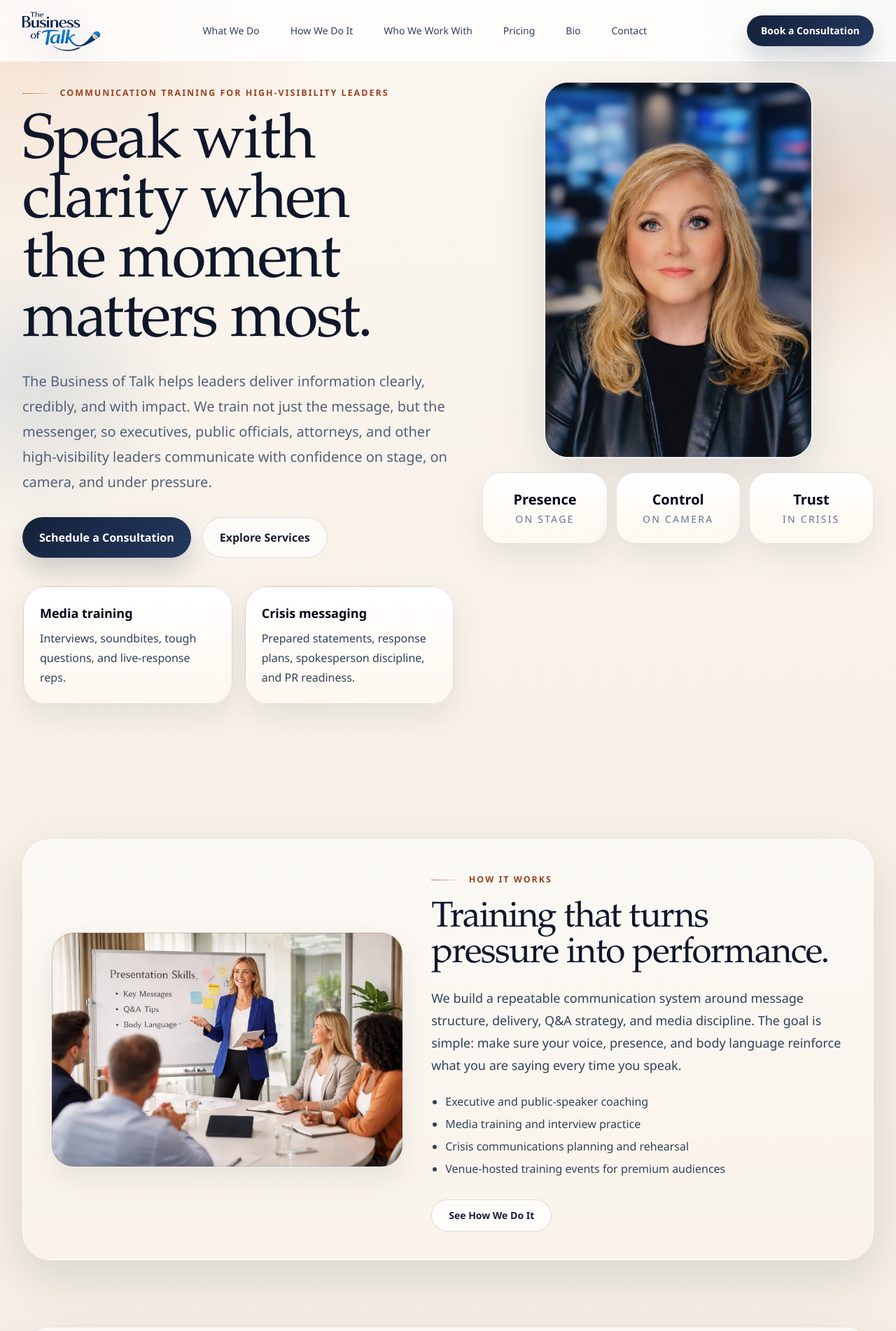
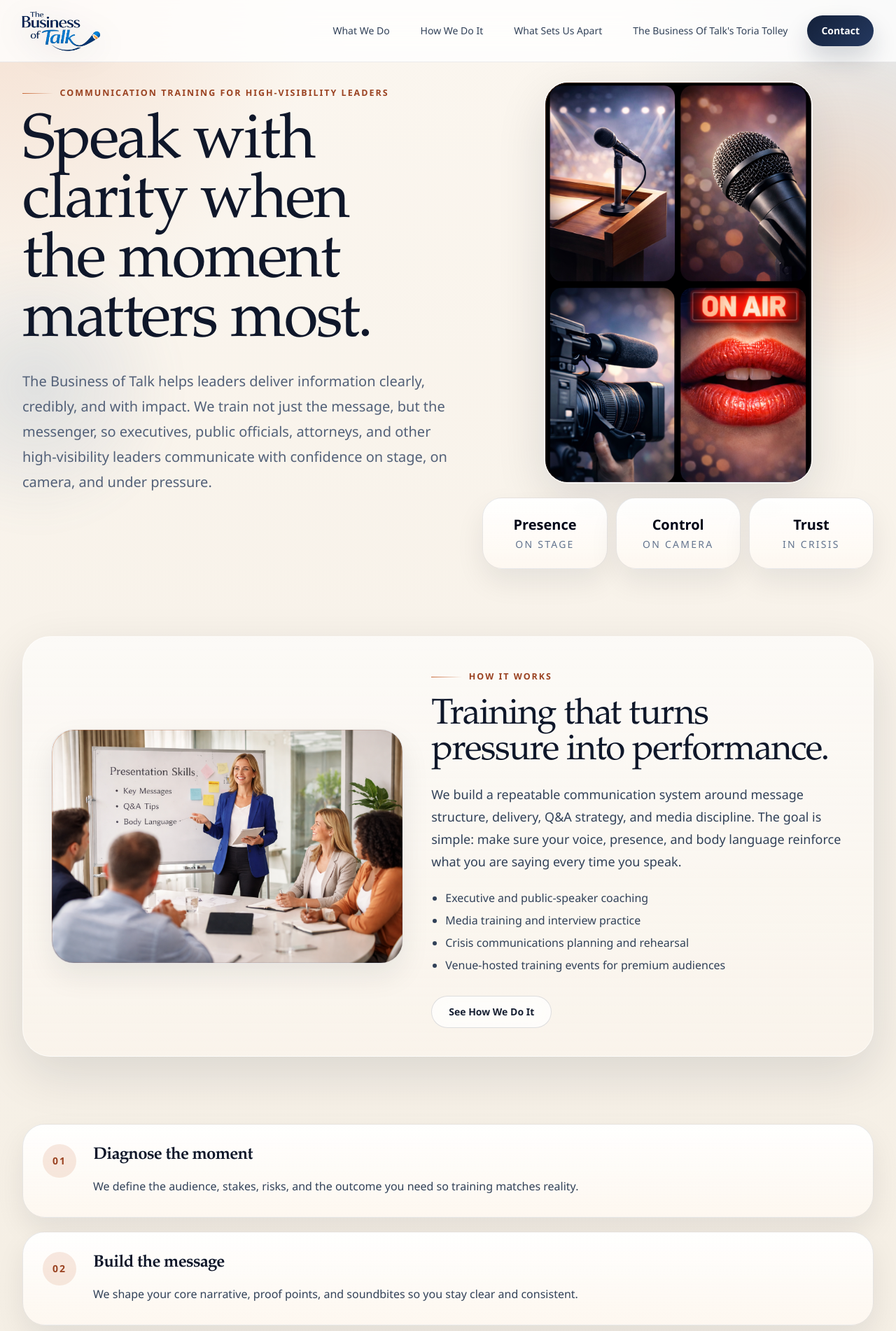
Before and after one commit to RAD786/the-business-of-talk, a Next.js app: page / in a window 1280 px wide. Shown: the top 1902 px of the page at 70% size. Built offline with nearby package versions, Linux system fonts and the light colour scheme.

Commit message:
Toria's changes

```diff
--- a/app/bio/page.tsx
+++ b/app/bio/page.tsx
@@ -93,14 +93,14 @@ export default function BioPage() {
             </div>
 
             <div className="space-y-5">
-              <div className="glass-panel rounded-[2.25rem] p-4">
-                <div className="ring-accent surface-card relative aspect-[4/3] w-full overflow-hidden rounded-[2rem]">
+              <div className="glass-panel mx-auto w-full max-w-[22rem] rounded-[2.25rem] p-3">
+                <div className="ring-accent surface-card relative aspect-[983/1382] w-full overflow-hidden rounded-[2rem]">
                   <Image
-                    src="/images/toria-july-1992.jpg"
-                    alt="Toria Tolley on camera in 1992"
+                    src="/images/toria-tolley-headshot.png"
+                    alt="Toria Tolley headshot"
                     fill
                     className="object-cover object-center"
-                    sizes="(min-width: 768px) 40vw, 100vw"
+                    sizes="(min-width: 768px) 22rem, 100vw"
                   />
                 </div>
               </div>
--- a/app/how-we-do-it/page.tsx
+++ b/app/how-we-do-it/page.tsx
@@ -10,29 +10,6 @@ export const metadata: Metadata = {
     "A practical, rehearsal-based process for confident speaking, media readiness, and crisis communication.",
   alternates: { canonical: "/how-we-do-it" },
 };
-
-const steps = [
-  [
-    "Diagnose the moment",
-    "We define the audience, stakes, risks, and the outcome you need so training matches reality.",
-  ],
-  [
-    "Build the message",
-    "We shape your core narrative, proof points, and soundbites so you stay clear and consistent.",
-  ],
-  [
-    "Train delivery",
-    "We refine voice, pace, posture, presence, and nonverbal communication so your message lands with credibility and confidence.",
-  ],
-  [
-    "Pressure-test Q&A",
-    "We rehearse tough questions and teach techniques to stay in control and on message.",
-  ],
-  [
-    "Make it repeatable",
-    "You leave with templates, checklists, and a process you can use before every talk or interview.",
-  ],
-];
 
 const differentiators = [
   {
@@ -89,23 +66,7 @@ export default function HowWeDoItPage() {
             </div>
           </div>
 
-          <div className="mt-12 grid gap-5">
-            {steps.map(([title, description], index) => (
-              <div key={title} className="surface-card rounded-[2rem] p-7 md:grid md:grid-cols-[auto_1fr] md:gap-6">
-                <div className="mb-4 md:mb-0">
-                  <div className="flex h-12 w-12 items-center justify-center rounded-full bg-[rgba(199,102,53,0.14)] text-sm font-semibold uppercase tracking-[0.14em] text-[var(--accent-deep)]">
-                    0{index + 1}
-                  </div>
-                </div>
-                <div>
-                  <h2 className="text-2xl font-semibold">{title}</h2>
-                  <p className="mt-3 leading-8 text-slate-700">{description}</p>
-                </div>
-              </div>
-            ))}
-          </div>
-
-          <div className="mt-16">
+          <div className="mt-12">
             <div className="glass-panel rounded-[2.5rem] p-8">
               <p className="eyebrow">Why It Works</p>
               <h2 className="mt-5 text-3xl font-semibold tracking-tight">What Sets Us Apart</h2>
--- a/app/page.tsx
+++ b/app/page.tsx
@@ -6,21 +6,33 @@ import { JsonLd } from "@/components/JsonLd";
 import { breadcrumbJsonLd, faqJsonLd } from "@/lib/schema";
 import { site } from "@/lib/site";
 
-const focusAreas = [
-  {
-    title: "Media training",
-    description: "Interviews, soundbites, tough questions, and live-response reps.",
-  },
-  {
-    title: "Crisis messaging",
-    description: "Prepared statements, response plans, spokesperson discipline, and PR readiness.",
-  },
-];
-
 const strengths = [
   { title: "Presence", subtitle: "On stage" },
   { title: "Control", subtitle: "On camera" },
   { title: "Trust", subtitle: "In crisis" },
+];
+
+const steps = [
+  [
+    "Diagnose the moment",
+    "We define the audience, stakes, risks, and the outcome you need so training matches reality.",
+  ],
+  [
+    "Build the message",
+    "We shape your core narrative, proof points, and soundbites so you stay clear and consistent.",
+  ],
+  [
+    "Train delivery",
+    "We refine voice, pace, posture, presence, and nonverbal communication so your message lands with credibility and confidence.",
+  ],
+  [
+    "Pressure-test Q&A",
+    "We rehearse tough questions and teach techniques to stay in control and on message.",
+  ],
+  [
+    "Make it repeatable",
+    "You leave with templates, checklists, and a process you can use before every talk or interview.",
+  ],
 ];
 
 const faqs = [
@@ -89,36 +101,17 @@ export default function HomePage() {
                 other high-visibility leaders communicate with confidence on
                 stage, on camera, and under pressure.
               </p>
-
-              <div className="mt-8 flex flex-wrap gap-4">
-                <Link href="/contact" className="btn-primary px-6 py-4 text-base">
-                  Schedule a Consultation
-                </Link>
-
-                <Link href="/what-we-do" className="btn-secondary px-6 py-4 text-base">
-                  Explore Services
-                </Link>
-              </div>
-
-              <div className="mt-10 grid gap-4 sm:grid-cols-2">
-                {focusAreas.map((item) => (
-                  <div key={item.title} className="surface-card ring-accent rounded-[2rem] p-6">
-                    <p className="text-lg font-semibold text-slate-950">{item.title}</p>
-                    <p className="mt-2 leading-7 text-slate-700">{item.description}</p>
-                  </div>
-                ))}
-              </div>
             </div>
 
             <div className="space-y-5">
               <div className="glass-panel mx-auto w-full max-w-[24rem] overflow-hidden rounded-[2.25rem] p-0">
-                <div className="ring-accent surface-card relative aspect-[983/1382] w-full overflow-hidden rounded-[2rem]">
+                <div className="ring-accent surface-card relative aspect-[2/3] w-full overflow-hidden rounded-[2rem]">
                   <Image
-                    src="/images/toria-tolley-headshot.png"
-                    alt="Toria Tolley headshot"
+                    src="/images/hero.png"
+                    alt="The Business of Talk hero image"
                     fill
                     priority
-                    className="object-contain object-center"
+                    className="object-cover object-center"
                     sizes="(min-width: 768px) 24rem, (min-width: 640px) 80vw, calc(100vw - 3rem)"
                   />
                 </div>
@@ -137,7 +130,7 @@ export default function HomePage() {
         </Container>
       </section>
 
-      <section className="py-16 md:py-24">
+      <section className="pb-16 md:pb-24">
         <Container>
           <div className="glass-panel rounded-[2.5rem] p-8 md:p-10">
             <div className="grid gap-10 md:grid-cols-[0.92fr_1.08fr] md:items-center">
@@ -183,6 +176,26 @@ export default function HomePage() {
 
       <section className="pb-16 md:pb-24">
         <Container>
+          <div className="grid gap-5">
+            {steps.map(([title, description], index) => (
+              <div key={title} className="surface-card rounded-[2rem] p-7 md:grid md:grid-cols-[auto_1fr] md:gap-6">
+                <div className="mb-4 md:mb-0">
+                  <div className="flex h-12 w-12 items-center justify-center rounded-full bg-[rgba(199,102,53,0.14)] text-sm font-semibold uppercase tracking-[0.14em] text-[var(--accent-deep)]">
+                    0{index + 1}
+                  </div>
+                </div>
+                <div>
+                  <h2 className="text-2xl font-semibold">{title}</h2>
+                  <p className="mt-3 leading-8 text-slate-700">{description}</p>
+                </div>
+              </div>
+            ))}
+          </div>
+        </Container>
+      </section>
+
+      <section className="pb-16 md:pb-24">
+        <Container>
           <div className="glass-panel rounded-[2.5rem] p-8 md:p-10">
             <p className="eyebrow">Common Questions</p>
             <h2 className="section-title mt-5">Frequently Asked Questions</h2>
--- a/app/sitemap.ts
+++ b/app/sitemap.ts
@@ -9,6 +9,7 @@ export default function sitemap() {
     "/crisis-communications",
     "/pricing",
     "/how-we-do-it",
+    "/what-sets-us-apart",
     "/who-we-work-with",
     "/bio",
     "/contact",
--- /dev/null
+++ b/app/what-sets-us-apart/page.tsx
@@ -0,0 +1,66 @@
+import type { Metadata } from "next";
+import { Container } from "@/components/Container";
+import { JsonLd } from "@/components/JsonLd";
+import { breadcrumbJsonLd } from "@/lib/schema";
+
+export const metadata: Metadata = {
+  title: "What Sets Us Apart",
+  description:
+    "Why The Business of Talk delivers a higher caliber of communication training, hands-on rehearsal, and rapid-response support.",
+  alternates: { canonical: "/what-sets-us-apart" },
+};
+
+const differentiators = [
+  {
+    title: "We know the business, so you get a higher caliber of training.",
+    description:
+      "This is practical coaching built by people who understand real media, public pressure, and the demands placed on visible leaders when the moment matters.",
+  },
+  {
+    title: "No manuals, no tests, just hands-on training.",
+    description:
+      "We use recorded practice, performance review, and constructive feedback. Then more recorded practice, more review, more feedback, and repeat until the delivery is sharp, natural, and reliable.",
+  },
+  {
+    title: "We are available 24/7 for communication emergencies.",
+    description:
+      "From corporate speaker coaching in a crisis to last-minute media appearances, we help clients get ready fast. Overnight and early-morning shows often have sudden openings to fill, and we make sure you are prepared.",
+  },
+];
+
+export default function WhatSetsUsApartPage() {
+  return (
+    <>
+      <JsonLd
+        data={breadcrumbJsonLd([
+          { name: "Home", path: "/" },
+          { name: "What Sets Us Apart", path: "/what-sets-us-apart" },
+        ])}
+      />
+
+      <section className="pb-16 pt-3 md:pb-24 md:pt-6">
+        <Container>
+          <div className="max-w-4xl">
+            <p className="eyebrow">Difference</p>
+            <h1 className="section-title mt-5">What Sets Us Apart</h1>
+
+            <p className="lede mt-6">
+              Communication coaching is easy to describe and much harder to do
+              well. The Business of Talk is built around real-world experience,
+              repetition under pressure, and rapid support when timing matters.
+            </p>
+          </div>
+
+          <div className="mt-12 grid gap-6">
+            {differentiators.map((item) => (
+              <div key={item.title} className="surface-card ring-accent rounded-[2rem] p-7">
+                <h2 className="text-2xl font-semibold">{item.title}</h2>
+                <p className="mt-4 text-lg leading-8 text-slate-700">{item.description}</p>
+              </div>
+            ))}
+          </div>
+        </Container>
+      </section>
+    </>
+  );
+}
--- a/components/Footer.tsx
+++ b/components/Footer.tsx
@@ -16,10 +16,8 @@ export function Footer() {
             <p className="text-sm font-semibold uppercase tracking-[0.16em] text-slate-500">Pages</p>
             <ul className="mt-4 space-y-3">
               <li><Link href="/what-we-do" className="hover:text-slate-950">What We Do</Link></li>
-              <li><Link href="/pricing" className="hover:text-slate-950">Pricing</Link></li>
               <li><Link href="/how-we-do-it" className="hover:text-slate-950">How We Do It</Link></li>
-              <li><Link href="/who-we-work-with" className="hover:text-slate-950">Who We Work With</Link></li>
-              <li><Link href="/bio" className="hover:text-slate-950">Bio</Link></li>
+              <li><Link href="/bio" className="hover:text-slate-950">The Business Of Talk’s Toria Tolley</Link></li>
               <li><Link href="/contact" className="hover:text-slate-950">Contact</Link></li>
             </ul>
           </div>
@@ -27,7 +25,7 @@ export function Footer() {
           <div className="surface-card rounded-[2rem] p-7 text-sm text-slate-700">
             <p className="text-sm font-semibold uppercase tracking-[0.16em] text-slate-500">Contact</p>
             <div className="mt-4 space-y-3">
-              <p>{site.city}</p>
+              <p>Toria Tolley</p>
               <p>{site.email}</p>
               <p>{site.phone}</p>
             </div>
--- a/components/Nav.tsx
+++ b/components/Nav.tsx
@@ -8,10 +8,8 @@ import { Container } from "./Container";
 const links = [
   { href: "/what-we-do", label: "What We Do" },
   { href: "/how-we-do-it", label: "How We Do It" },
-  { href: "/who-we-work-with", label: "Who We Work With" },
-  { href: "/pricing", label: "Pricing" },
-  { href: "/bio", label: "Bio" },
-  { href: "/contact", label: "Contact" },
+  { href: "/what-sets-us-apart", label: "What Sets Us Apart" },
+  { href: "/bio", label: "The Business Of Talk's Toria Tolley" },
 ];
 
 export function Nav() {
@@ -20,7 +18,7 @@ export function Nav() {
   return (
     <header className="fixed inset-x-0 top-0 z-50 border-b border-slate-900/8 bg-white/80 backdrop-blur-xl">
       <Container>
-        <div className="flex min-h-[84px] items-center justify-between gap-4 py-3 md:grid md:grid-cols-[auto_1fr_auto] md:gap-8">
+        <div className="flex min-h-[84px] items-center justify-between gap-4 py-3">
           <Link
             href="/"
             className="-ml-1 flex shrink-0 items-center"
@@ -37,7 +35,8 @@ export function Nav() {
             />
           </Link>
 
-          <nav className="hidden items-center justify-center gap-3 md:flex">
+          <div className="flex items-center gap-3">
+            <nav className="hidden items-center gap-3 md:flex">
               {links.map((l) => (
                 <Link
                   key={l.href}
@@ -49,7 +48,6 @@ export function Nav() {
               ))}
             </nav>
 
-          <div className="flex items-center gap-3">
             <button
               type="button"
               className="flex h-11 w-11 items-center justify-center rounded-full border border-slate-900/10 bg-white/80 text-slate-900 hover:border-[var(--accent-deep)] hover:bg-[var(--accent)] hover:text-white active:border-[var(--accent-deep)] active:bg-[var(--accent-deep)] active:text-white md:hidden"
@@ -65,7 +63,7 @@ export function Nav() {
             </button>
 
             <Link href="/contact" className="btn-primary hidden shrink-0 whitespace-nowrap px-5 py-3 text-sm md:inline-flex">
-              Book a Consultation
+              Contact
             </Link>
           </div>
         </div>
@@ -89,7 +87,7 @@ export function Nav() {
                   className="btn-primary mt-2 px-5 py-3 text-sm"
                   onClick={() => setIsOpen(false)}
                 >
-                  Book a Consultation
+                  Contact
                 </Link>
               </nav>
             </div>
```
Also changed, not shown: public/images/hero.png (added). Lines whose indentation alone changed are shown as unchanged.
